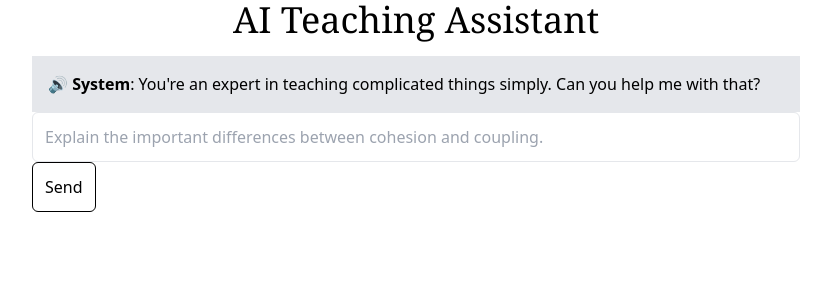
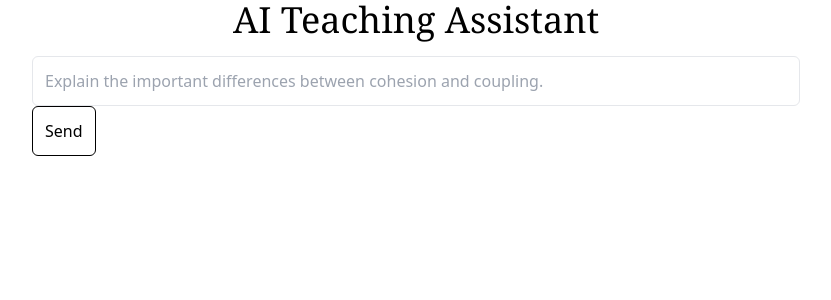
Before and after one commit to faroeq33/prg-8, a React (Vite) app in the folder client/: page / in a window 1280 px wide. Shown: the top 300 px of the page, without its empty margins (224-1055 px from the left). Built offline with nearby package versions, Linux system fonts and the light colour scheme.

Commit message:
Implement chathistory to keep context

```diff
--- a/client/src/pages/Home.tsx
+++ b/client/src/pages/Home.tsx
@@ -7,18 +7,18 @@ import { ContainerNarrow } from "../components/Container";
 import { H1 } from "../components/H1";
 import { Message } from "../message";
 import * as api from "../queries/api";
+import { getChatHistory, saveChatHistory } from "@/utils/chatHistory";
 
-const defaultMessages: Message[] = [
-  {
-    role: "system",
-    content:
-      "You're an expert in teaching complicated things simply. Can you help me with that?",
-  },
-];
+const defaultMessages: Message[] = getChatHistory();
 
 export default function Home() {
+  // Allows us to use queries and mutations
   const queryClient = useQueryClient();
+
+  // messages is used to store the chat history
   const [messages] = useState<Message[]>(defaultMessages);
+
+  // question is used to set the value of the input field
   const [question, setQuestion] = useState("");
 
   // a mutation to send a question to the server
@@ -48,10 +48,12 @@ export default function Home() {
       onSettled(data) {
         // Save ai response
         const aiResponseJson = data.message as Message;
+        console.log("aiResponseJson", aiResponseJson);
+
         messages.push(aiResponseJson);
 
         // update messages in local storage
-        // saveChatHistory(messages);
+        saveChatHistory(messages);
       },
     });
   };
@@ -102,6 +104,7 @@ function getIcon(role: string) {
   }
 }
 function Chat(props: { messages: Message[] }) {
+  if (!props.messages) return null;
   return (
     <>
       <div className="self-end col-2">
--- a/client/src/utils/chatHistory.ts
+++ b/client/src/utils/chatHistory.ts
@@ -1,20 +1,13 @@
 import { Message } from "../message";
+
 function getChatHistory() {
   const chatHistory = localStorage.getItem("myChatHistory");
+  // console.log("chatHistory", chatHistory);
+
   if (chatHistory) {
     return JSON.parse(chatHistory);
   }
-  return [
-    {
-      role: "system",
-      content:
-        "You're an expert in teaching complicated things simply. Can you help me with that?",
-    },
-    {
-      role: "human",
-      content: "Could you introduce yourself?",
-    },
-  ];
+  return [];
 }
 function saveChatHistory(messages: Message[]) {
   localStorage.setItem("myChatHistory", JSON.stringify(messages));
--- a/client/vite.config.ts
+++ b/client/vite.config.ts
@@ -4,8 +4,20 @@
 
 import { defineConfig } from "vite";
 import react from "@vitejs/plugin-react";
+import path from "path";
+import { fileURLToPath } from "url";
+
+const __dirname = path.dirname(fileURLToPath(import.meta.url));
 
 // https://vitejs.dev/config/
 export default defineConfig({
   plugins: [react()],
+  resolve: {
+    alias: {
+      "@": path.resolve(__dirname, "./src/"),
+      "@assets": path.resolve(__dirname, "./src/assets/"),
+      "@utils": path.resolve(__dirname, "./src/utils/"),
+      "@components": path.resolve(__dirname, "./src/components/"),
+    },
+  },
 });
```
